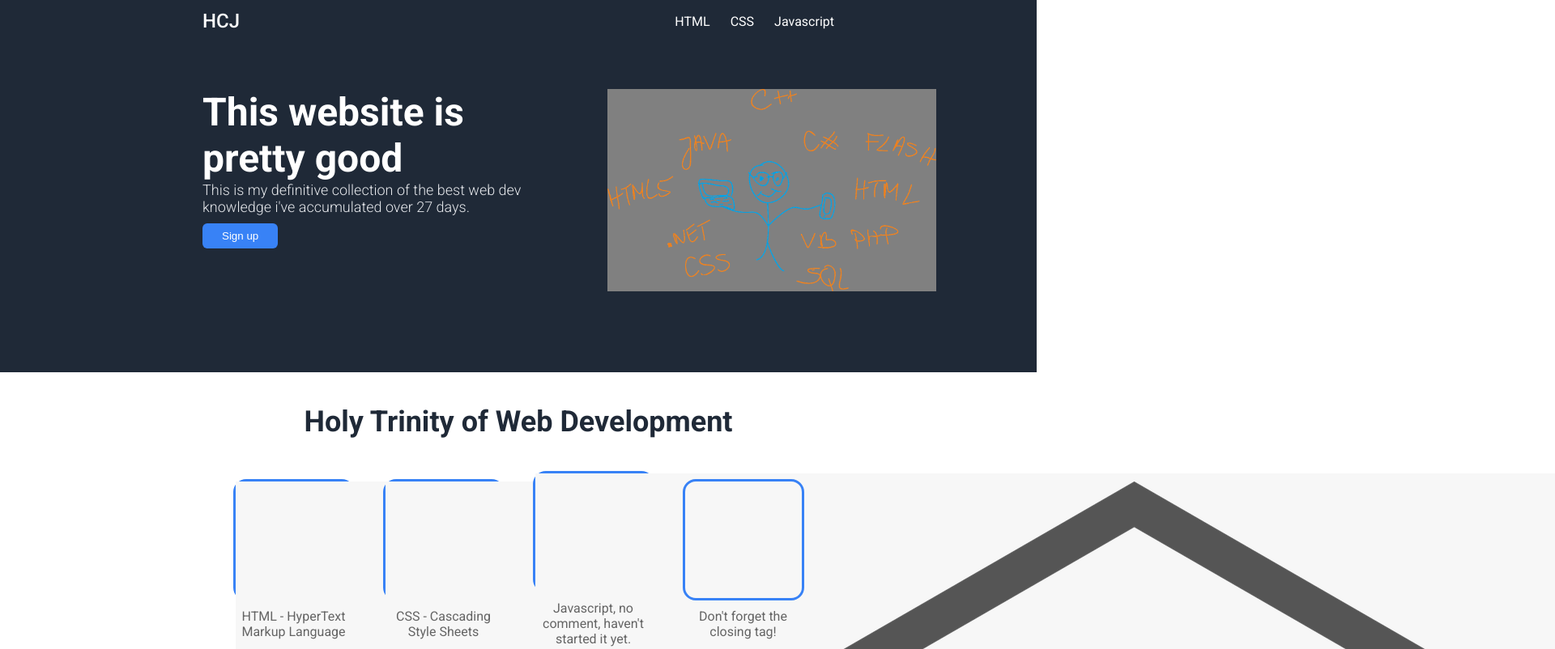
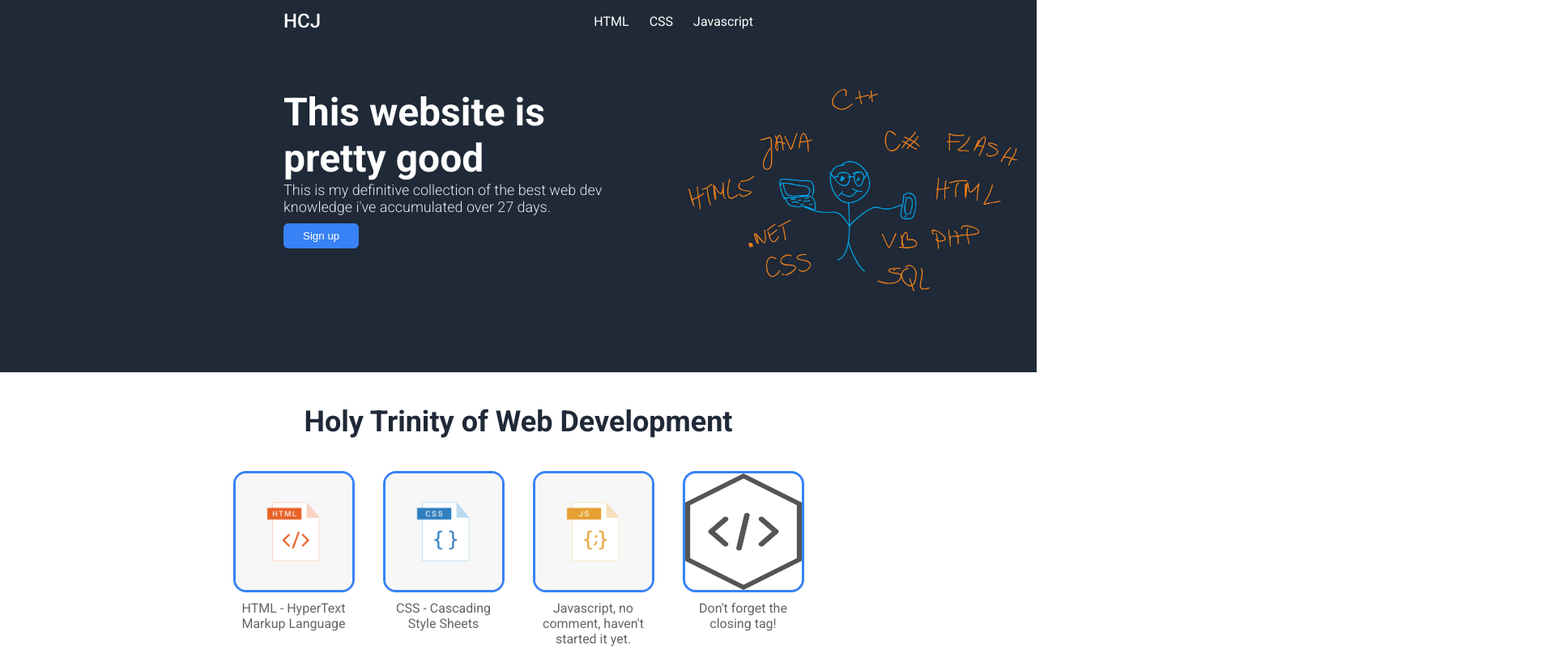
Before and after one commit to p4triko/odin-landing-page, a plain HTML site: page index.html in a window 1280 px wide. Shown: the top 802 px of the page at 81% size, 1920 px wide, since content can reach past the window. Drawn offline with Linux system fonts and the light colour scheme.

Commit message:
Style images on header and info section/container

```diff
--- a/style.css
+++ b/style.css
@@ -25,7 +25,7 @@ ul{
   justify-content: space-between;
   align-items: center;
   color: white;
-  padding: 0 250px;
+  padding: 0 350px;
   margin-bottom: 70px;
 }
 
@@ -42,15 +42,15 @@ ul{
   margin-top: 12px;
 }
 
-
-/* HERO SECTION */
-
 .down-header-container{
   display: flex;
   justify-content: space-between;
   align-items: center;
-  padding: 0 250px;
+  padding: 0 350px;
 }
+
+
+/* HERO SECTION */
 
 .hero-section{
   margin-bottom: 100px;
@@ -89,7 +89,6 @@ ul{
 }
 
 .hero-ph-image{
-  background-color: gray;
   width: 700px;
   height: 250px;
   margin-bottom: 100px;
@@ -115,10 +114,10 @@ ul{
  display: flex;
  text-align: center;
  justify-content: center;
- align-items: center;
  gap: 35px;
  margin-bottom: 100px;
 }
+
 
 .info-image-box{
   width: 150px;
@@ -126,6 +125,13 @@ ul{
   border: 3px solid #3882F6;
   border-radius: 16px;
   margin-bottom: 10px;
+  object-fit: contain;
+  overflow: hidden;
+}
+
+.info-img{
+  height: 100%;
+  width: 100%;
 }
 
 .info-image-text{
```
